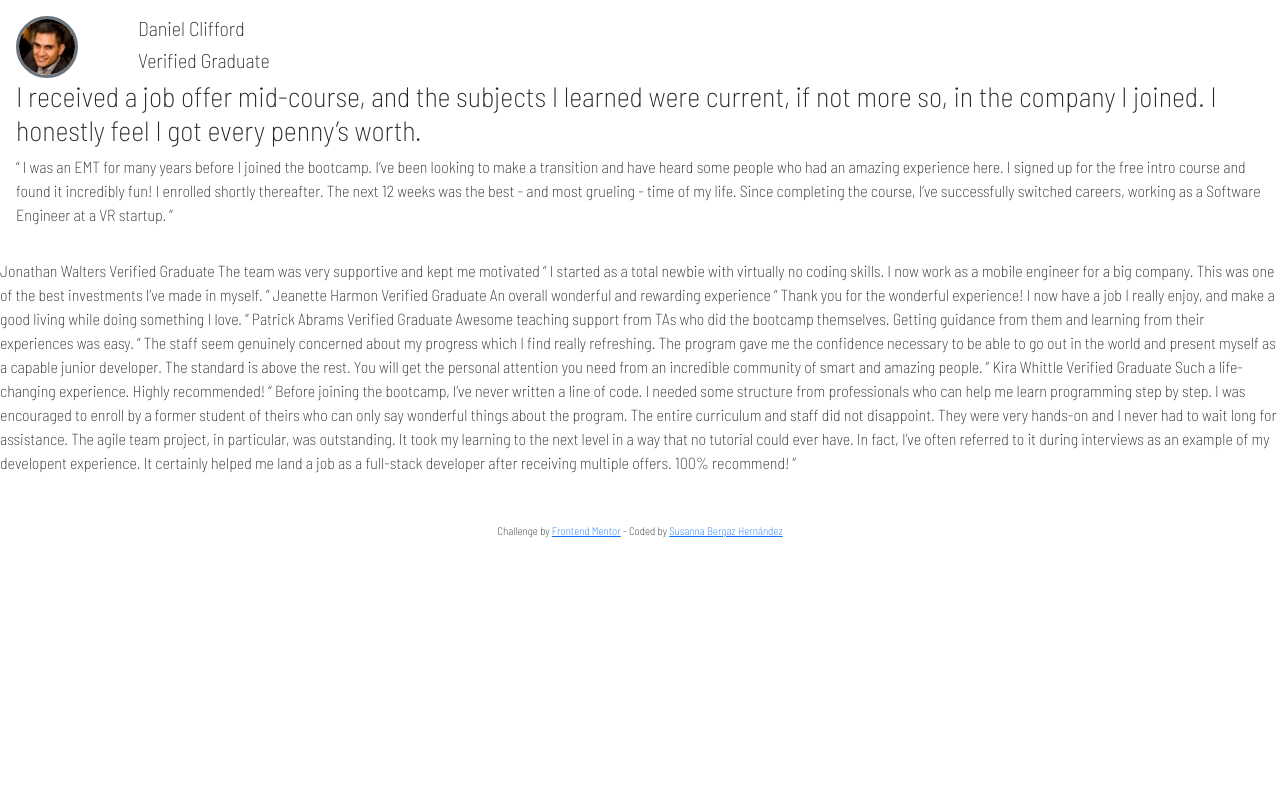
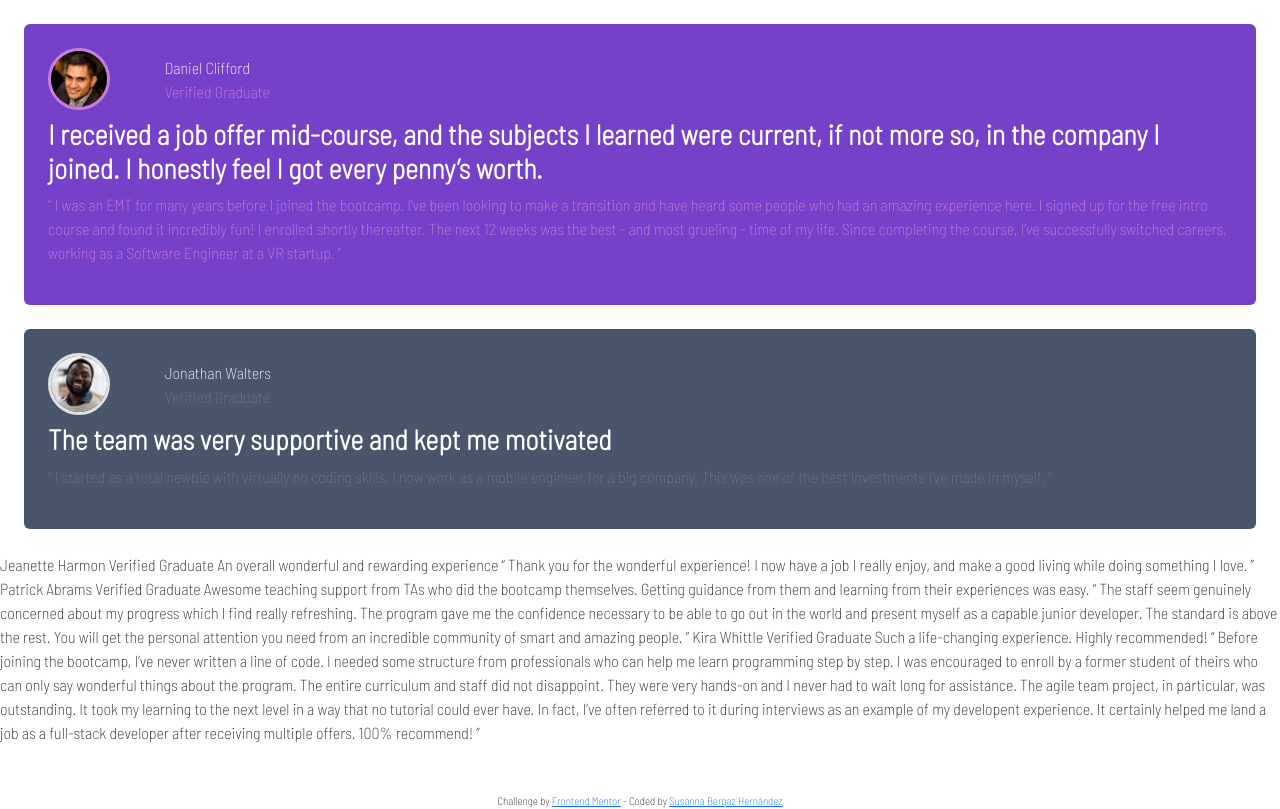
Before and after one commit to SusannaBH/practicaBootstrap, a website: page testimonials-grid-section-main/index.html in a window 1280 px wide. Drawn offline with nearby package versions, Linux system fonts and the light colour scheme.

Commit message:
Ejercicio Sin Terminar

```diff
--- a/testimonials-grid-section-main/index.html
+++ b/testimonials-grid-section-main/index.html
@@ -13,6 +13,12 @@
     .texto{
         font-family: 'Barlow Semi Condensed', sans-serif;
     }
+    .texto-purple{
+        color: rgb(200, 127, 216);
+    }
+    .border-purple{
+       border-color: rgb(200, 127, 216) !important;
+    }
     .attribution {
         font-size: 11px;
         text-align: center;
@@ -23,21 +29,21 @@
     .bg-purple{
         background-color: hsl(263, 55%, 52%);
     }
+    .bg-darkblue{
+        background-color: hsl(217, 19%, 35%);
+    }
     </style>
 </head>
 <body class="texto">
-    <div class="p-3">
-        <div class="row">
-            <div class="col-1"><img src="/testimonials-grid-section-main/images/image-daniel.jpg" alt="Daniel Clifford" class="border border-3 border-secondary rounded-circle"></div>
-            <div class="col ms-3">
-                <h5>Daniel Clifford</h5>
-                <h5>Verified Graduate</h5>
-            </div>
+    <div class="p-4 bg-purple rounded m-4">
+        <div class="row mb-2">
+            <div class="col-1"><img src="/testimonials-grid-section-main/images/image-daniel.jpg" alt="Daniel Clifford" class="border border-3 border-purple rounded-circle"></div>
+            <div class="col ms-3 mt-2 texto-purple"><div class="text-white">Daniel Clifford</div>Verified Graduate</div>
         </div>
-        <h3>I received a job offer mid-course, and the subjects I learned were current,
+        <h3 class="text-white"><b>I received a job offer mid-course, and the subjects I learned were current,
         if not more so, in the company I joined. I honestly feel I got every penny’s
-        worth.</h3>
-        <p>“ I was an EMT for many years before I joined the bootcamp.
+        worth.</b></h3>
+        <p class="texto-purple">“ I was an EMT for many years before I joined the bootcamp.
         I’ve been looking to make a transition and have heard some
         people who had an amazing experience here. I signed up for
         the free intro course and found it incredibly fun! I enrolled shortly
@@ -45,13 +51,18 @@
         life. Since completing the course, I’ve successfully switched careers,
         working as a Software Engineer at a VR startup. ”</p>
     </div>
+    <div class="p-4 bg-darkblue rounded m-4">
+        <div class="row mb-2">
+            <div class="col-1"><img src="/testimonials-grid-section-main/images/image-jonathan.jpg" alt="Daniel Clifford" class="border border-3 rounded-circle"></div>
+            <div class="col ms-3 mt-2 text-secondary"><div class="text-white">Jonathan Walters</div>Verified Graduate</div>
+        </div>
+        <h3 class="text-white"><b>The team was very supportive and kept me motivated</b></h3>
+        <p class="text-secondary">“ I started as a total newbie with virtually no coding skills. I now work as a mobile
+        engineer for a big company. This was one of the best investments I’ve made in myself. ”</p>
 
+    </div>
 
-    Jonathan Walters Verified
-    Graduate The team was very supportive and kept me motivated “ I started as a
-    total newbie with virtually no coding skills. I now work as a mobile
-    engineer for a big company. This was one of the best investments I’ve made
-    in myself. ” Jeanette Harmon Verified Graduate An overall wonderful and
+    Jeanette Harmon Verified Graduate An overall wonderful and
     rewarding experience “ Thank you for the wonderful experience! I now have a
     job I really enjoy, and make a good living while doing something I love. ”
     Patrick Abrams Verified Graduate Awesome teaching support from TAs who did
```
